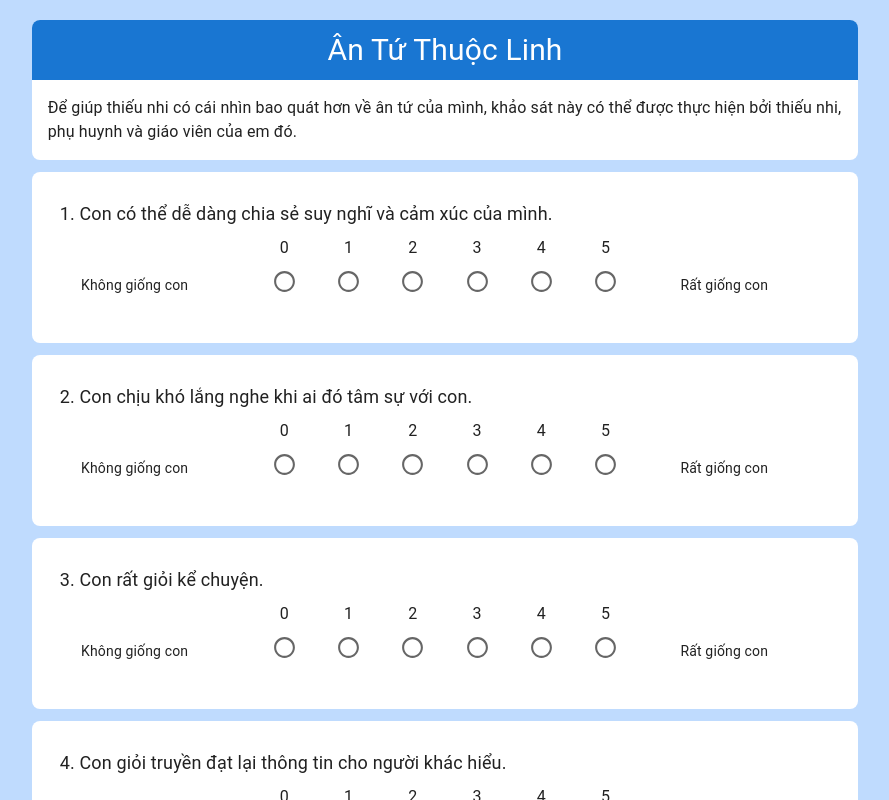
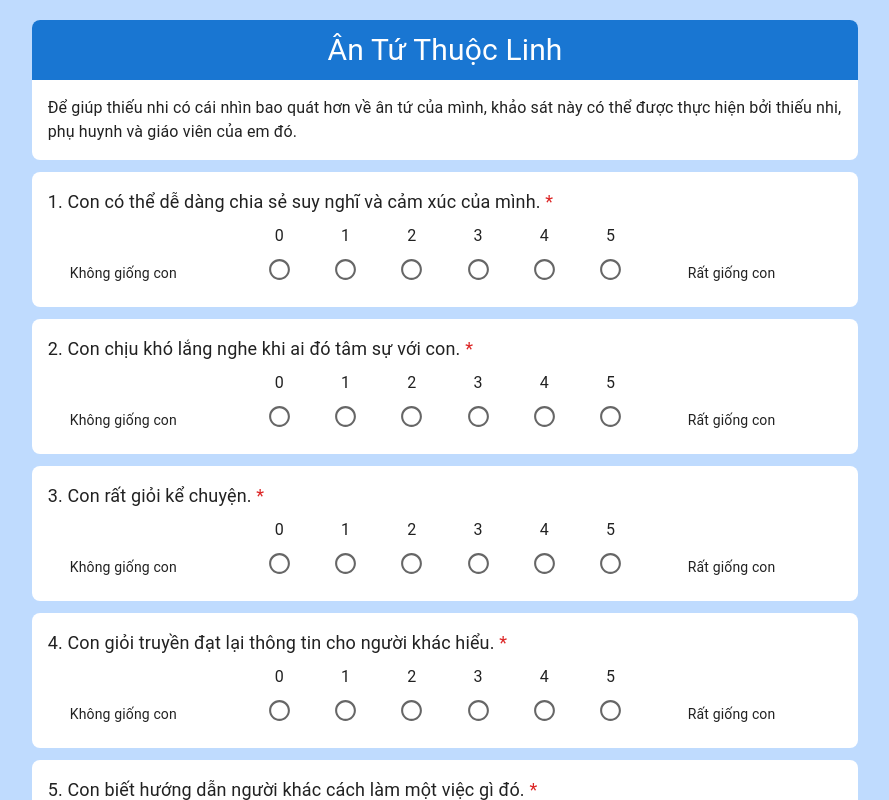
Before and after one commit to abel3t/su-survey, a Next.js app: page /spiritual-gifts in a window 1280 px wide. Shown: the top 800 px of the page, without its empty margins (195-1084 px from the left). Built offline with nearby package versions, Linux system fonts and the light colour scheme.

Commit message:
Update for spiritual gift

```diff
--- a/src/components/GiftQuestion.tsx
+++ b/src/components/GiftQuestion.tsx
@@ -1,36 +1,107 @@
-import React from 'react';
+import React, { useState } from 'react';
+import RadioGroup from '@mui/material/RadioGroup';
+import FormControlLabel from '@mui/material/FormControlLabel';
+import Radio from '@mui/material/Radio';
 import ErrorIcon from '@mui/icons-material/Error';
-import RatingQuestion from './RatingQuestion';
+import { styled } from '@mui/material';
+import { useAtom } from 'jotai';
+import { updateGiftQuestionAtom } from '../settings/store';
+import { IGiftQuestion } from '../interfaces';
 
-interface GiftQuestionProps {
-  index: number,
-  question: any;
+interface IRatingQuestionProps {
+  question: IGiftQuestion;
 }
 
-const GiftQuestion: React.FC<GiftQuestionProps> = ({ index, question }) => {
-  const handleChange = (event: any) => {
-    // dispatch(
-    //   updateGiftQuestion({ id: question.id, question: { value: parseInt(event.target.value), hasError: false } }));
+const GiftQuestion: React.FC<IRatingQuestionProps> = ({ question: giftQuestion }) => {
+  const [, updateQuestions] = useAtom(updateGiftQuestionAtom);
+  const [question, setQuestion] = useState(giftQuestion);
+
+
+  const { id, text, hasError } = giftQuestion;
+  const isRequired = true;
+
+  const handleChange = (event: React.ChangeEvent<HTMLInputElement>) => {
+    const newAnswer = parseInt(event.target.value) || 0;
+    updateQuestions({
+      index: id - 1,
+      question: { answer: newAnswer }
+    });
+
+    setQuestion({ ...question, answer: newAnswer });
   };
+  return (
+      <div className={`w-full md:w-3/4 lg:w-2/3 p-2 md:p-3 lg:p-4 mb-3 border-gray-400 rounded-lg bg-white ${isRequired && hasError &&
+      'border border-red-500'}`}>
+        <div className="text-lg mb-2">
+          {id}. {text} {isRequired && <span className="text-red-600">*</span>}
+        </div>
 
-  return (
-    <div className={`w-full md:w-3/4 lg:w-2/3 p-2 md:p-3 lg:p-3 mb-3 border-gray-400 rounded-lg bg-white ${
-      question.hasError &&
-      'border border-red-500'}`}>
-
-      <RatingQuestion index={index} id={index} title={question.text}/>
+        <div className="flex items-end justify-around">
+          <div className="pb-2 w-1/12 md:w-1/6 text-xs md:text-sm lg:text-md">Không giống con</div>
+          <RadioGroup
+              aria-label="option"
+              name="controlled-radio-buttons-group"
+              value={question.answer ?? -1}
+              onChange={handleChange}
+              sx={{ flexDirection: 'row', justifyContent: 'space-around' }}
+              className="w-2/3 md:w-1/2"
+          >
+            {
+              Options(5)
+            }
+          </RadioGroup>
+          <div className="pb-2 w-1/12 md:w-1/6 text-xs md:text-sm lg:text-md">
+            Rất giống con
+          </div>
+        </div>
 
         {
-        question.hasError &&
+            isRequired && hasError &&
             (
                 <div>
                   <p className="mt-2 text-xs text-red-600"><ErrorIcon className="mr-2"/>Câu hỏi này là bắt buộc</p>
                 </div>
             )
         }
-
       </div>
   );
 };
 
+function Options(n: number) {
+  const options = [];
+  const StyledRadio = styled(Radio)(({ theme }) => ({
+    [theme.breakpoints.down('md')]: {
+      '& .MuiSvgIcon-root': {
+        fontSize: 18,
+      }
+    },
+    [theme.breakpoints.up('md')]: {
+      '& .MuiSvgIcon-root': {
+        fontSize: 22,
+      }
+    },
+    [theme.breakpoints.up('lg')]: {
+      '& .MuiSvgIcon-root': {
+        fontSize: 25,
+      }
+    },
+  }));
+
+  for (let i = 0; i <= n; i++) {
+    options.push(
+        <FormControlLabel
+            style={{ margin: 0, padding: 0 }}
+            labelPlacement="top" value={i} control={
+          <StyledRadio sx={{
+            '& .MuiButtonBase-root-MuiRadio-root': {
+              padding: 0
+            },
+          }} />} label={i} key={`key-${i}`}
+        />
+    );
+  }
+
+  return options;
+}
+
 export default GiftQuestion;
--- a/src/components/GiftTab.tsx
+++ b/src/components/GiftTab.tsx
@@ -14,27 +14,29 @@ import {
 } from '@mui/material';
 import { Line, Radar } from 'react-chartjs-2';
 
-import { GiftTitle, GiftType } from '../constant';
-import {styled} from "@mui/system";
+import { GiftTitle, GiftType, LoveLanguageType } from '../constant';
+import { styled } from '@mui/system';
+import { IGiftResult } from '../interfaces';
 
 const GiftTab: React.FC = () => {
-  const [ isLoaded, setIsLoaded ] = useState(false);
-  const [ result, setResult ]: [ any, any ] = useState(null);
+  const [isLoaded, setIsLoaded] = useState(false);
+  const [result, setResult]: [IGiftResult[], any] = useState([]);
 
   useEffect(() => {
-    const storageResult: any = JSON.parse(localStorage.getItem('giftResultV2') || 'null');
+    const storageResult: Record<string, number> = JSON.parse(localStorage.getItem('giftResult') || 'null');
 
     if (storageResult) {
-      const data: any = Object.values(storageResult).reduce((acc: any, current: any) => {
-        acc[current.type] = {
-          ...(acc[current.type] || {}),
-          type: current.type,
-          mark: (acc[current.type]?.mark || 0) + current.mark
+      const _result: IGiftResult[] = Object.entries(storageResult)
+          .map(([key, value]: [string, number]) => {
+            return {
+              id: parseInt(key),
+              type: parseInt(key) as LoveLanguageType,
+              value
             };
-        return acc;
-      }, {});
+          });
+      _result.sort((a: IGiftResult, b: IGiftResult) => b.value - a.value);
 
-      setResult(Object.values(data));
+      setResult(_result);
     }
 
     setIsLoaded(true);
@@ -83,11 +85,11 @@ const GiftTab: React.FC = () => {
 const GiftResultTable = (result: any) => {
   const StyledTableRow = styled(TableRow)(({ theme }: any) => ({
     '&:nth-of-type(odd)': {
-      backgroundColor: theme.palette.action.hover,
+      backgroundColor: theme.palette.action.hover
     },
     '&:last-child td, &:last-child th': {
-      border: 0,
-    },
+      border: 0
+    }
   }));
 
   return (
@@ -95,23 +97,22 @@ const GiftResultTable = (result: any) => {
         <Table aria-label="result table">
           <TableHead>
             <StyledTableRow>
-            <TableCell align="left"><strong>ID</strong></TableCell>
+              <TableCell align="left"><strong>STT</strong></TableCell>
               <TableCell align="left"><strong>Tên ân tứ</strong></TableCell>
               <TableCell align="left"><strong>Điểm</strong></TableCell>
             </StyledTableRow>
           </TableHead>
           <TableBody>
-          {[ ...result ]
-            .sort((a: any, b: any) => b.mark - a.mark)
-            .map((row: any, index: number) => (
+            {result
+                .map(({ id, type, value }: any, index: number) => (
                     <TableRow
                         key={index}
                         sx={{ '&:last-child td, &:last-child th': { border: 0 } }}
                     >
 
                       <TableCell align="left">{index + 1}</TableCell>
-                <TableCell align="left">{GiftTitle[row.type as GiftType]}</TableCell>
-                <TableCell align="left">{row.mark}</TableCell>
+                      <TableCell align="left">{GiftTitle[type as GiftType]}</TableCell>
+                      <TableCell align="left">{value}</TableCell>
                     </TableRow>
                 ))}
           </TableBody>
--- a/src/components/LoveLanguageTab.tsx
+++ b/src/components/LoveLanguageTab.tsx
@@ -83,7 +83,7 @@ const LoveLanguageResultTable = (result: any) => {
         <Table aria-label="result table">
           <TableHead>
             <TableRow>
-              <TableCell align="left"><strong>ID</strong></TableCell>
+              <TableCell align="left"><strong>STT</strong></TableCell>
               <TableCell align="left"><strong>Tên</strong></TableCell>
               <TableCell align="left"><strong>Điểm</strong></TableCell>
             </TableRow>
--- a/src/components/RatingQuestion.tsx
+++ /dev/null
@@ -1,98 +0,0 @@
-import React from 'react';
-import RadioGroup from '@mui/material/RadioGroup';
-import FormControlLabel from '@mui/material/FormControlLabel';
-import Radio from '@mui/material/Radio';
-import ErrorIcon from '@mui/icons-material/Error';
-import { styled } from '@mui/material';
-
-interface RatingQuestionProps {
-  index: number,
-  id: number,
-  title: string;
-  isRequired?: boolean;
-  hasError?: boolean;
-  value?: number
-}
-
-const RatingQuestion: React.FC<RatingQuestionProps> = ({ index, id, title, isRequired, hasError, value }) => {
-
-  const handleChange = (event: any) => {
-    // dispatch(updateQuestionValue({ id, value: parseInt(event.target.value) }));
-  };
-
-  return (
-      <div className={`p-2 md:p-3 lg:p-4 mb-3 border-gray-400 rounded-lg bg-white ${isRequired && hasError &&
-      'border border-red-500'}`}>
-        <div className="text-lg mb-2">
-          {index}. {title} {isRequired && <span className="text-red-600">*</span>}
-        </div>
-
-        <div className="flex items-end justify-around">
-          <div className="pb-2 w-1/12 md:w-1/6 text-xs md:text-sm lg:text-md">Không giống con</div>
-          <RadioGroup
-              aria-label="option"
-              name="controlled-radio-buttons-group"
-              value={value || -1}
-              onChange={handleChange}
-              sx={{ flexDirection: 'row', justifyContent: 'space-around' }}
-              className="w-2/3 md:w-1/2"
-          >
-            {
-              Options(5)
-            }
-          </RadioGroup>
-          <div className="pb-2 w-1/12 md:w-1/6 text-xs md:text-sm lg:text-md">
-            Rất giống con
-          </div>
-        </div>
-
-        {
-            isRequired && hasError &&
-            (
-                <div>
-                  <p className="mt-2 text-xs text-red-600"><ErrorIcon className="mr-2"/>Câu hỏi này là bắt buộc</p>
-                </div>
-            )
-        }
-      </div>
-  );
-};
-
-function Options(n: number) {
-  const options = [];
-  const StyledRadio = styled(Radio)(({ theme }) => ({
-    [theme.breakpoints.down('md')]: {
-      '& .MuiSvgIcon-root': {
-        fontSize: 18,
-      }
-    },
-    [theme.breakpoints.up('md')]: {
-      '& .MuiSvgIcon-root': {
-        fontSize: 22,
-      }
-    },
-    [theme.breakpoints.up('lg')]: {
-      '& .MuiSvgIcon-root': {
-        fontSize: 25,
-      }
-    },
-  }));
-
-  for (let i = 0; i <= n; i++) {
-    options.push(
-        <FormControlLabel
-            style={{ margin: 0, padding: 0 }}
-            labelPlacement="top" value={i} control={
-          <StyledRadio sx={{
-            '& .MuiButtonBase-root-MuiRadio-root': {
-              padding: 0
-            },
-          }} />} label={i} key={`key-${i}`}
-        />
-    );
-  }
-
-  return options;
-}
-
-export default RatingQuestion;
--- a/src/pages/spiritual-gifts.tsx
+++ b/src/pages/spiritual-gifts.tsx
@@ -1,22 +1,26 @@
-import React, {useEffect, useState} from 'react';
-import { useAtom } from "jotai";
+import React, { useEffect, useState } from 'react';
+import { useAtom } from 'jotai';
 
 import { Box, Button, CircularProgress, Dialog, DialogTitle } from '@mui/material';
 import ErrorIcon from '@mui/icons-material/Error';
 
+import { giftQuestionsAtom, updateGiftQuestionAtom } from 'settings/store';
+import { IGiftQuestion } from '../interfaces';
 import GiftQuestion from '../components/GiftQuestion';
-import { giftQuestionsAtom, updateGiftQuestionAtom } from 'settings/store';
 
 const SpiritualGifts: React.FC = () => {
-  const [ currentPage, setCurrentPage ] = useState(1);
-  const [ showErrorDialog, setShowErrorDialog ] = useState(false);
-  const [ isSubmit, setIsSubmit ] = useState(false);
+  const [currentPage, setCurrentPage] = useState(1);
+  const [showErrorDialog, setShowErrorDialog] = useState(false);
+  const [isSubmit, setIsSubmit] = useState(false);
+
   const [giftQuestions, setGiftQuestions] = useAtom(giftQuestionsAtom);
-  const [, updateGiftQuestion] = useAtom(updateGiftQuestionAtom);
+  const [, updateQuestions] = useAtom(updateGiftQuestionAtom);
+
+  const MAX_PAGE = Math.ceil(giftQuestions.length / 10);
 
   useEffect(() => {
     window.scrollTo(0, 0);
-  }, [ currentPage ]);
+  }, [currentPage]);
 
   useEffect(() => {
     const defaultQuestions = JSON.parse(localStorage.getItem('giftQuestions') || 'null');
@@ -34,46 +38,50 @@ const SpiritualGifts: React.FC = () => {
     setIsSubmit(false);
 
     let hasError = false;
-    const result: Record<string, any> = {};
+    const result: Record<string, number> = {};
     giftQuestions
         .slice((currentPage - 1) * 10, currentPage * 10)
-      .forEach((question: any) => {
-        if (!question.value) {
+        .forEach((question: IGiftQuestion) => {
+          if (question.answer === undefined) {
             hasError = true;
-          updateGiftQuestion(1);
-          result[question.id] = { type: question.type, mark: 0 };
+            updateQuestions({
+              index: question.id - 1,
+              question: { hasError: true }
+            });
           } else {
-          result[question.id] = { type: question.type, mark: question.value };
+            result[question.type] = (result[question.type] || 0) + question.answer;
           }
         });
 
     setCurrentPage(currentPage + 1);
 
-    // if (!hasError) {
-    //   setCurrentPage(currentPage + 1);
-    // } else {
-    //   setShowErrorDialog(true);
-    // }
+    if (!hasError) {
+      setCurrentPage(currentPage + 1);
+    } else {
+      setShowErrorDialog(true);
+    }
   };
 
   const onClickSubmit = () => {
     setIsSubmit(true);
 
     let hasError = false;
-    const result: Record<string, any> = {};
-    Object.values(giftQuestions).forEach((question: any) => {
-      if (!question.value) {
+    const result: Record<string, number> = {};
+    giftQuestions.forEach((question: IGiftQuestion) => {
+      if (question.answer === undefined) {
         hasError = true;
-        // dispatch(updateGiftQuestion({ id: question.id, question: { hasError: true } }));
-        result[question.id] = { type: question.type, mark: 0 };
+        updateQuestions({
+          index: question.id - 1,
+          question: { hasError: true }
+        });
       } else {
-        result[question.id] = { type: question.type, mark: question.value };
+        result[question.type] = (result[question.type] || 0) + question.answer;
       }
     });
 
     if (!hasError) {
       localStorage.setItem('giftQuestions', JSON.stringify(giftQuestions));
-      localStorage.setItem('giftResultV2', JSON.stringify(result));
+      localStorage.setItem('giftResult', JSON.stringify(result));
 
       window.open('/', '_self');
     } else {
@@ -92,16 +100,16 @@ const SpiritualGifts: React.FC = () => {
             Ân Tứ Thuộc Linh
           </Box>
           <div className="p-2 md:p-3 lg:p-4 text-md">
-          Để giúp thiếu nhi có cái nhìn bao quát hơn về ân tứ của mình, khảo sát này có thể được thực hiện bởi thiếu nhi, phụ huynh và giáo viên của em đó.
+            Để giúp thiếu nhi có cái nhìn bao quát hơn về ân tứ của mình, khảo sát này có thể được thực hiện bởi thiếu
+            nhi, phụ huynh và giáo viên của em đó.
           </div>
         </div>
 
         {
-        Object.values(giftQuestions)
+          giftQuestions
               .slice((currentPage - 1) * 10, currentPage * 10)
               .map((question) =>
                   <GiftQuestion
-              index={question.id}
                       key={question.id}
                       question={question}
                   />
@@ -117,7 +125,7 @@ const SpiritualGifts: React.FC = () => {
           }
 
           {
-          currentPage > 1 && currentPage < 14 &&
+              currentPage > 1 && currentPage < MAX_PAGE &&
               <Box>
                 <Button variant="contained" onClick={onClickPrev} sx={{ height: 35, minWidth: 60 }}>
                   Prev
@@ -129,7 +137,7 @@ const SpiritualGifts: React.FC = () => {
           }
 
           {
-          currentPage === 14 &&
+              currentPage === MAX_PAGE &&
               <Box>
                 <Button variant="contained" onClick={onClickPrev} sx={{ height: 35, minWidth: 60 }}>
                   Prev
```
Also changed, not shown: src/interfaces.ts (+8 -0 lines), src/pages/love-languages.tsx (+3 -6 lines). Lines whose indentation alone changed are shown as unchanged.
